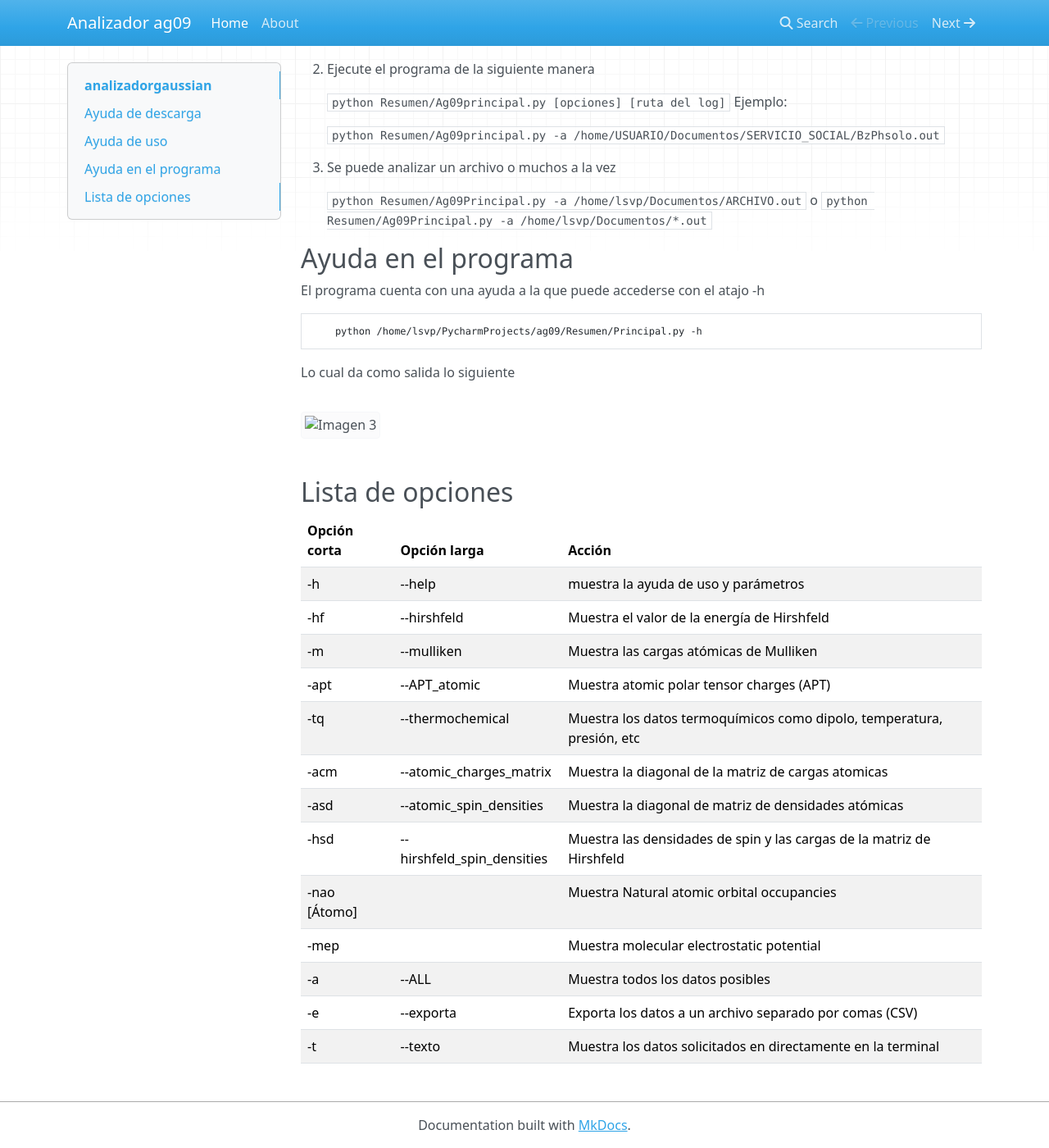
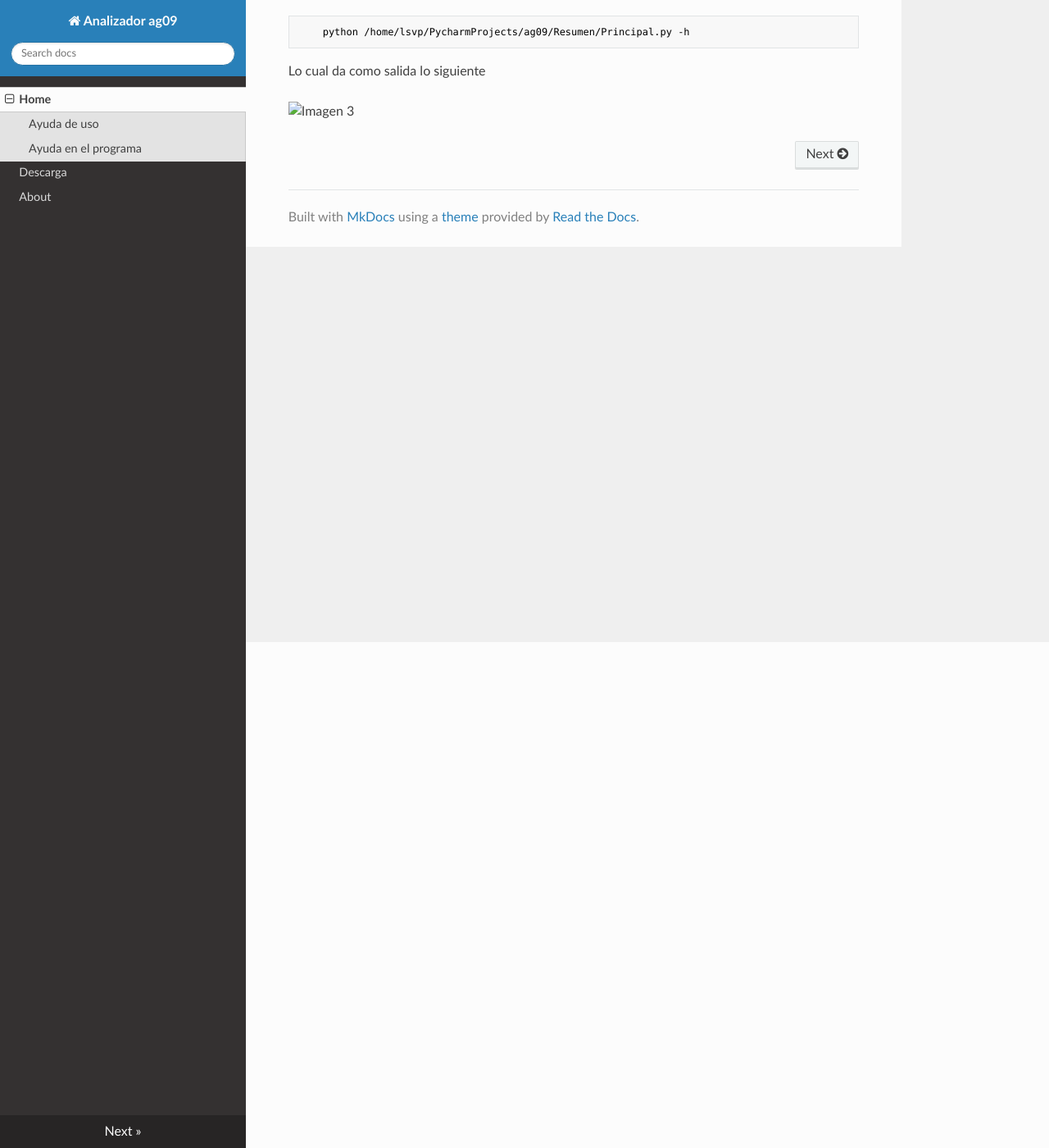
Before and after one commit to Jonathanalfaro/analizadorgaussian09-old-, an MkDocs documentation site: the page built from docs/index.md, in a window 1280 px wide and 1400 px high, scrolled down 617 px. Shown: the whole window at 82% size. Built offline with MkDocs 1.6.1, drawn with Linux system fonts in a browser that asks for light colours; nearby versions of some CDN libraries; old or Windows-style settings are respelled for this version of MkDocs; some of the changed text lies outside the part shown.

Commit message:
Prueba RTD

```diff
--- a/docs/index.md
+++ b/docs/index.md
@@ -2,18 +2,6 @@
 # analizadorgaussian
 Programa hecho en Python para el análisis de datos de salida del programa Gaussian09
 
-## Ayuda de descarga
-Para uso local del programa primero necesita descargarlo a su computadora.
-
-1. En la página de Github de clic en la opción 'Clone or download'
-
-    ![Imagen 2](Img/i1.jpg)
-
-2. Despues de clic en la opción  'Download ZIP'
-
-    ![Imagen 2](Img/i2.jpg)
-
-3. Extraiga el contenido del archivo
 
 ## Ayuda de uso
 
@@ -53,21 +41,3 @@ Lo cual da como salida lo siguiente
 
 
 ![Imagen 3](Img/i3.jpg)
-
-## Lista de opciones
-
-| Opción corta | Opción larga | Acción |
-| - | - | - |
-| -h | --help | muestra la ayuda de uso y parámetros |
-| -hf | --hirshfeld | Muestra el valor de la energía de Hirshfeld |
-| -m | --mulliken | Muestra las cargas atómicas de Mulliken |
-| -apt | --APT_atomic | Muestra atomic polar tensor charges (APT)|
-| -tq | --thermochemical | Muestra los datos termoquímicos como dipolo, temperatura, presión, etc |
-| -acm | --atomic_charges_matrix | Muestra la diagonal de la matriz de cargas atomicas |
-| -asd | --atomic_spin_densities | Muestra la diagonal de matriz de densidades atómicas |
-| -hsd | --hirshfeld_spin_densities | Muestra las densidades de spin y las cargas de la matriz de Hirshfeld |
-| -nao [Átomo]|| Muestra Natural atomic orbital occupancies|
-| -mep | | Muestra molecular electrostatic potential |
-| -a | --ALL | Muestra todos los datos posibles |
-| -e | --exporta | Exporta los datos a un archivo separado por comas (CSV) |
-| -t | --texto | Muestra los datos solicitados en directamente en la terminal |
--- a/mkdocs.yml
+++ b/mkdocs.yml
@@ -1,4 +1,7 @@
 site_name: Analizador ag09
 pages:
     - Home: index.md
+    - Descarga: descarga.md
     - About: ayuda.md
+
+theme: readthedocs
```
Also changed, not shown: docs/descarga.md (+12 -0 lines).
